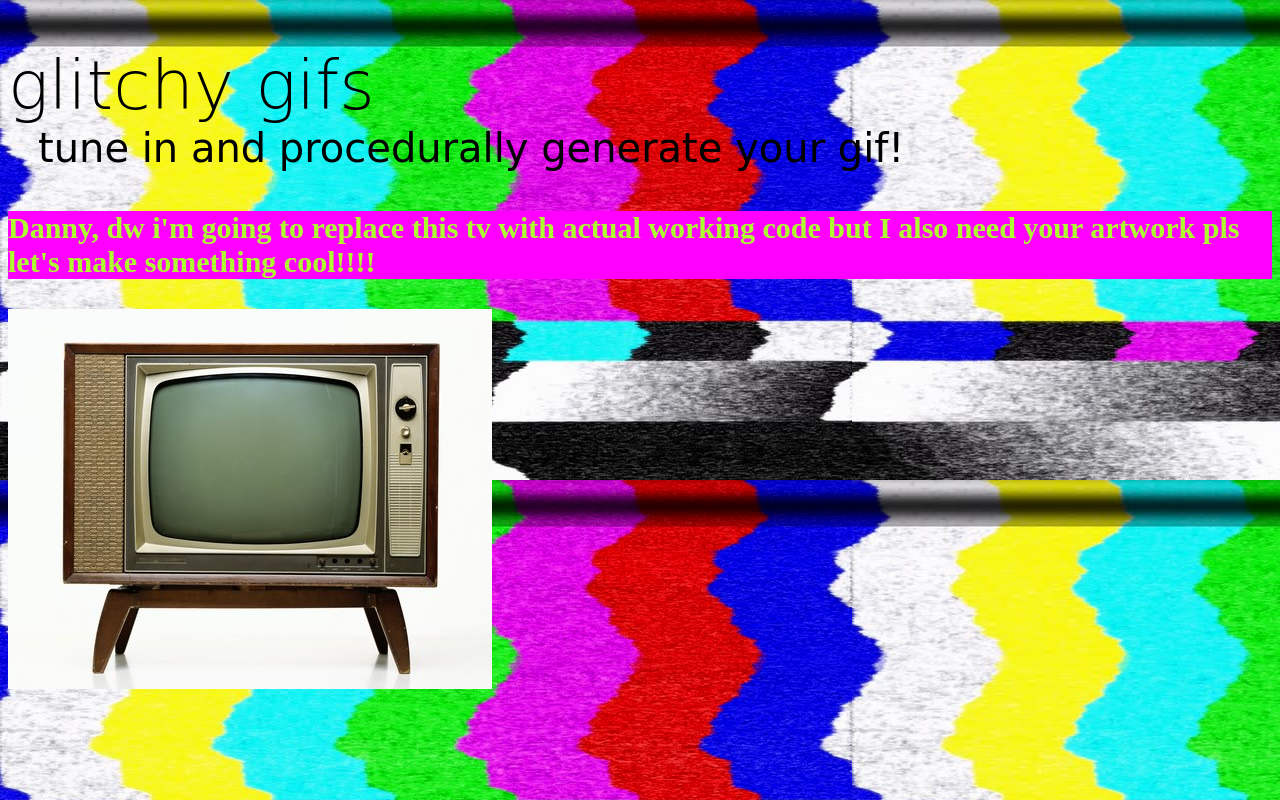
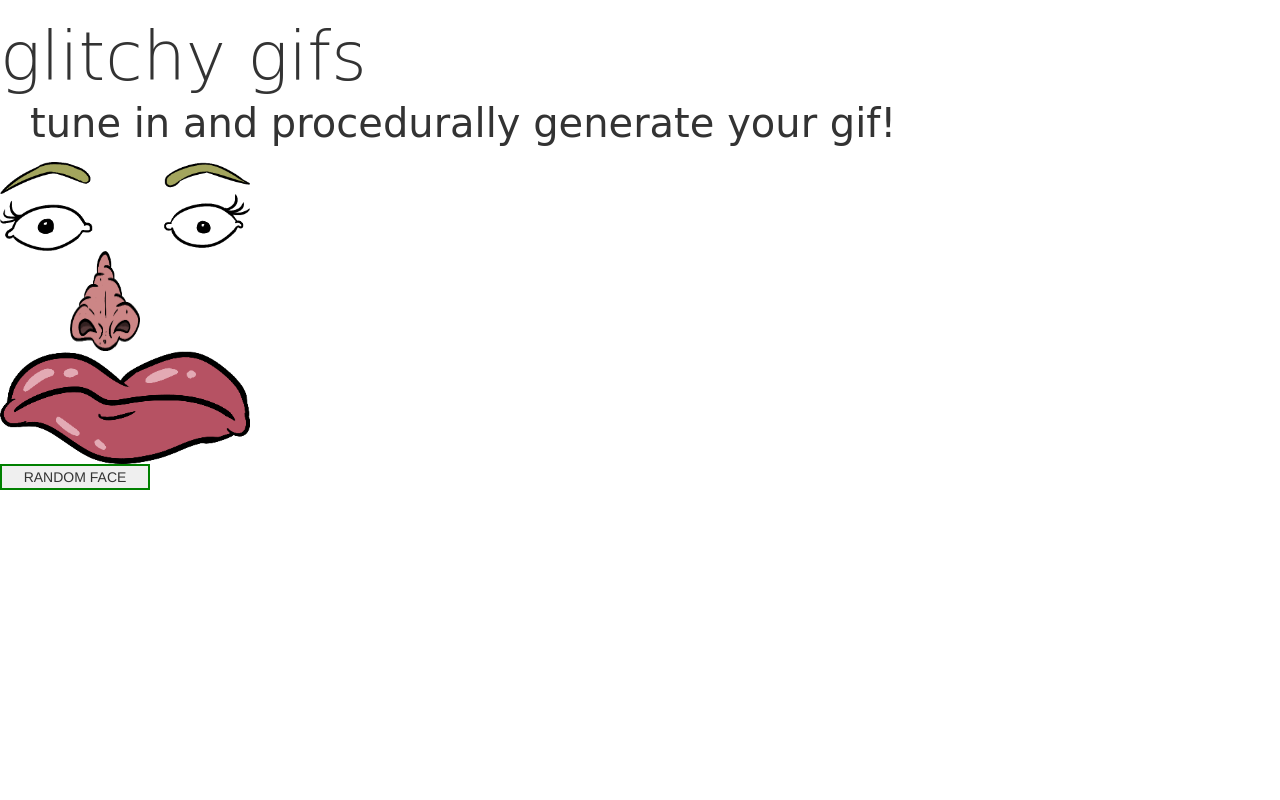
Before and after one commit to anniee/glitchy_face, a plain HTML site: page public/index.html in a window 1280 px wide. Drawn offline with nearby package versions, Linux system fonts and the light colour scheme; some packages are replaced by stand-ins of ours; a web font is replaced by a local one.

Commit message:
implement basic face randomizer with assets

```diff
--- a/public/index.css
+++ b/public/index.css
@@ -1,3 +1,18 @@
 body {
-  background-image: url("tvglitch.jpg");
+  /*background-image: url("tvglitch.");*/
 }
+
+.makeCharacterContainer {
+  display: flex;
+  flex-direction: column;
+}
+
+#theNose {
+  margin-left: 70px;
+}
+
+.randomizerButton {
+  width: 150px;
+  border: 2px solid green;
+  background-color: ;
+}
--- a/public/index.html
+++ b/public/index.html
@@ -1,17 +1,58 @@
 <!DOCTYPE html>
-<html>
+<html ng-app="glitchygifsApp">
   <head>
     <meta charset="utf-8">
     <title>glitchygifs</title>
+    <script src="https://ajax.googleapis.com/ajax/libs/angularjs/1.5.6/angular.min.js"></script>
+    <!-- fonts -->
     <link href="https://fonts.googleapis.com/css?family=Bahiana|Frijole" rel="stylesheet">
+    <!-- Latest compiled and minified CSS -->
+    <link rel="stylesheet" href="https://maxcdn.bootstrapcdn.com/bootstrap/3.3.7/css/bootstrap.min.css" integrity="sha384-BVYiiSIFeK1dGmJRAkycuHAHRg32OmUcww7on3RYdg4Va+PmSTsz/K68vbdEjh4u" crossorigin="anonymous">
+    <!-- jQuery (necessary for Bootstrap's JavaScript plugins) -->
+    <script src="https://ajax.googleapis.com/ajax/libs/jquery/1.12.4/jquery.min.js"></script>
+    <!-- Latest compiled and minified JavaScript -->
+    <script src="https://maxcdn.bootstrapcdn.com/bootstrap/3.3.7/js/bootstrap.min.js" integrity="sha384-Tc5IQib027qvyjSMfHjOMaLkfuWVxZxUPnCJA7l2mCWNIpG9mGCD8wGNIcPD7Txa" crossorigin="anonymous"></script>
+    <!-- angularjs -->
+    <script src="https:////ajax.googleapis.com/ajax/libs/angularjs/1.5.6/angular-route.js"></script>
+    <!-- my stylesheet -->
     <link rel="stylesheet" type="text/css" href="index.css">
+    <!-- my js script -->
+    <script src="/script.js"></script>
+
   </head>
   <body>
-    <div id="message">
+  <div id="message">
       <h1 style="font-family: 'Frijole', cursive; font-weight: 200; font-size: 68px; margin-bottom: 0px;">glitchy gifs</h1>
   <p style="font-family: 'Bahiana', cursive; font-size: 40px; margin-left:30px; margin-top: 0px">tune in and procedurally generate your gif!</p>
-      <p style="font-size: 30px; color: greenyellow; background-color: fuchsia; font-weight: bold">Danny, dw i'm going to replace this tv with actual working code but I also need your artwork pls let's make something cool!!!!</p>
-      <img src ="../old-tv.png">
+
+  <div ng-controller="GlitchyGifsController as glitchyCtrl" class="makeCharacterContainer">
+    <img class="facePart" src="{{glitchyCtrl.character.brows}}" width="250px"/>
+    <img class="facePart" src="{{glitchyCtrl.character.eyes}}" width="250px"/>
+    <img class="facePart" id="theNose" src="{{glitchyCtrl.character.nose}}" height="100px" width="70px"/>
+    <img class="facePart" src="{{glitchyCtrl.character.mouth}}" width="250px"/>
+
+    <button class="randomizerButton" ng-click="glitchyCtrl.randomizeFace()">RANDOM FACE</button>
+  </div>
+
+
+
+
+
+
+
+      <!-- <p style="font-size: 30px; color: greenyellow; background-color: fuchsia; font-weight: bold">Danny, dw i'm going to replace this tv with actual working code but I also need your artwork pls let's make something cool!!!!</p>
+      <img src ="../old-tv.png"> -->
+
+      <!-- face component selector -->
+
+      <!-- distortion pixels -->
+
+
+      <!-- distort color -->
+
+      <!-- face movement -->
+
+
     </div>
   </body>
 </html>
--- /dev/null
+++ b/public/script.js
@@ -0,0 +1,54 @@
+console.log('HI FROM SCRIPT.JS');
+
+angular.module('glitchygifsApp', [])
+  .controller('GlitchyGifsController', function() {
+    var vm = this;
+    vm.character = {};
+
+    vm.character.browsList = ['../static/brows1.png', '../static/brows2.png'];
+    vm.character.eyesList = ['../static/eyes1.png', '../static/eyes2.png'];
+    vm.character.noseList = ['../static/nose1.png', '../static/nose2.png'];
+    vm.character.mouthList = ['../static/mouth1.png', '../static/mouth2.png'];
+
+    vm.character.brows = vm.character.browsList[Math.floor(Math.random()*vm.character.browsList.length)];
+    vm.character.eyes = vm.character.eyesList[Math.floor(Math.random()*vm.character.eyesList.length)];
+    vm.character.nose = vm.character.noseList[Math.floor(Math.random()*vm.character.noseList.length)];
+    vm.character.mouth = vm.character.mouthList[Math.floor(Math.random()*vm.character.mouthList.length)];
+
+    // vm.character.brows = '../static/brows1.png';
+    // vm.character.eyes = '../static/eyes1.png';
+    // vm.character.nose = '../static/nose1.png';
+    // vm.character.mouth = '../static/mouth1.png';
+
+    vm.randomizeFace = function() {
+      console.log('im gonna randomize things');
+
+      vm.character.brows = '../static/brows2.png';
+    }
+
+    // var todoList = this;
+    // todoList.todos = [
+    //   {text:'learn AngularJS', done:true},
+    //   {text:'build an AngularJS app', done:false}];
+
+    // todoList.addTodo = function() {
+    //   todoList.todos.push({text:todoList.todoText, done:false});
+    //   todoList.todoText = '';
+    // };
+
+    // todoList.remaining = function() {
+    //   var count = 0;
+    //   angular.forEach(todoList.todos, function(todo) {
+    //     count += todo.done ? 0 : 1;
+    //   });
+    //   return count;
+    // };
+
+    // todoList.archive = function() {
+    //   var oldTodos = todoList.todos;
+    //   todoList.todos = [];
+    //   angular.forEach(oldTodos, function(todo) {
+    //     if (!todo.done) todoList.todos.push(todo);
+    //   });
+    // };
+  });
```
Also changed, not shown: public/static/brows1.png (added), public/static/brows2.png (added), public/static/eyes1.png (added), public/static/eyes2.png (added), public/static/mouth1.png (added), public/static/mouth2.png (added), public/static/nose1.png (added), public/static/nose2.png (added), 1 other file.
